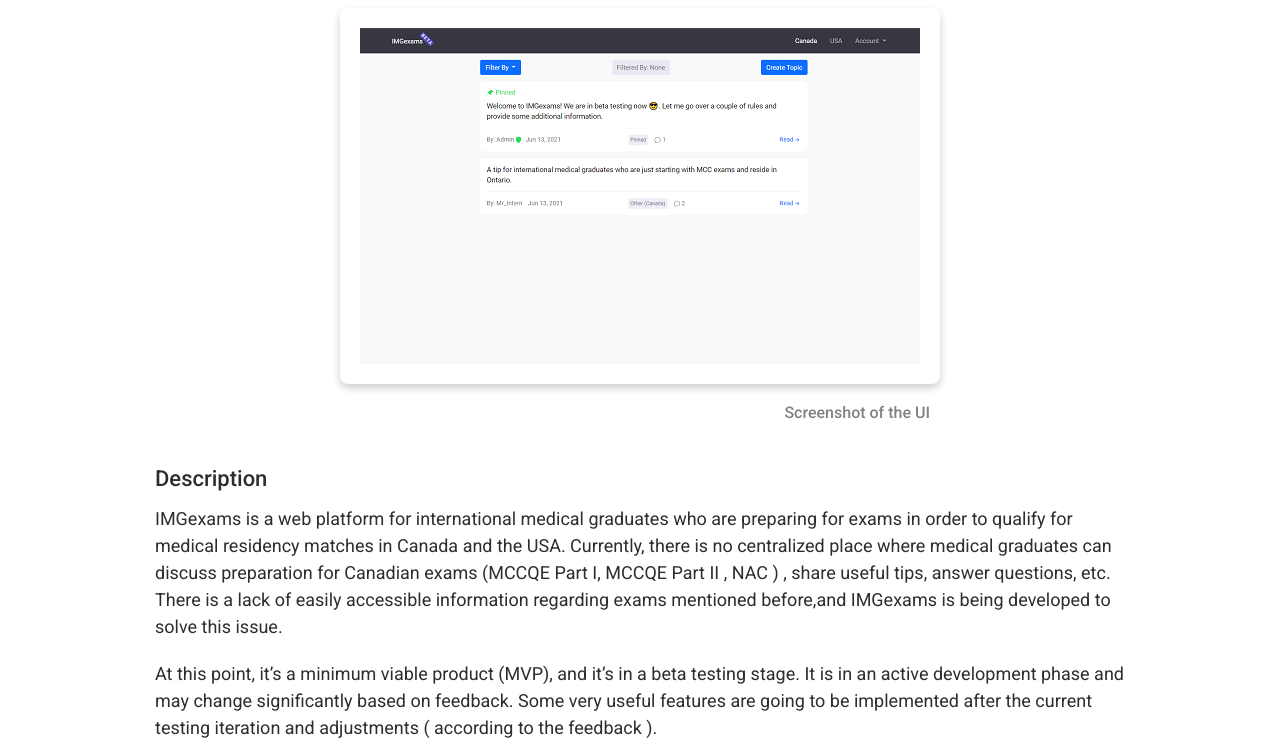
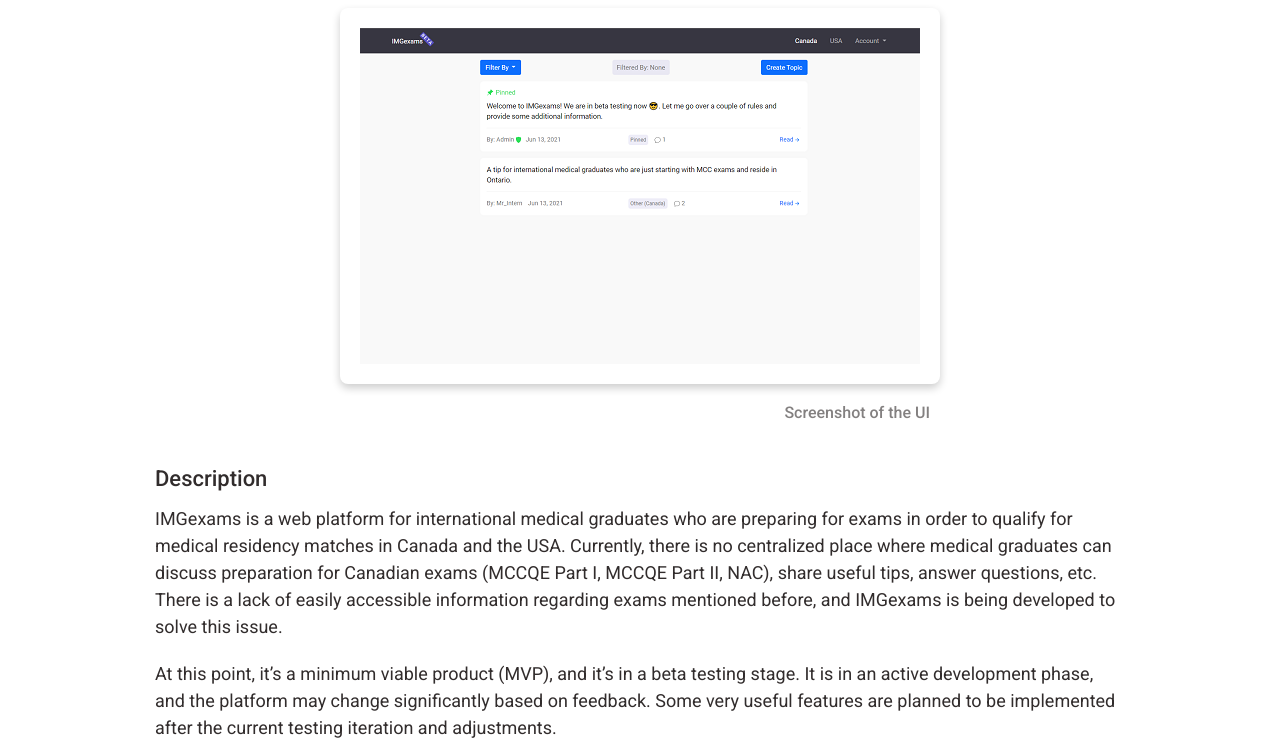
Before and after one commit to SergiiMost/portfolio-new, a website: page pages/imgexams.html in a window 1280 px wide. Shown: the part 214-954 px from the top of the page. Drawn offline with nearby package versions, Linux system fonts and the light colour scheme.

Commit message:
fixed project card

```diff
--- a/pages/imgexams.html
+++ b/pages/imgexams.html
@@ -107,15 +107,15 @@
           <p class="u-mb-2">
             IMGexams is a web platform for international medical graduates who are preparing for exams in order to
             qualify for medical residency matches in Canada and the USA. Currently, there is no centralized place where
-            medical graduates can discuss preparation for Canadian exams (MCCQE Part I, MCCQE Part II , NAC ) , share
+            medical graduates can discuss preparation for Canadian exams (MCCQE Part I, MCCQE Part II, NAC), share
             useful tips, answer questions, etc. There is a lack of easily accessible information regarding exams
-            mentioned before,and IMGexams is being developed to solve this issue.
+            mentioned before, and IMGexams is being developed to solve this issue.
           </p>
 
           <p class="u-mt-2 u-mb-2">
             At this point, it’s a minimum viable product (MVP), and it’s in a beta testing stage. It is in an active
-            development phase and may change significantly based on feedback. Some very useful features are going to be
-            implemented after the current testing iteration and adjustments ( according to the feedback ).
+            development phase, and the platform may change significantly based on feedback. Some very useful features
+            are planned to be implemented after the current testing iteration and adjustments.
           </p>
           <h2 class="project-description__heading--secondary">Conclusion</h2>
           <p>
--- a/scss/sections/_projects.scss
+++ b/scss/sections/_projects.scss
@@ -40,6 +40,7 @@
 
   &__technologies {
     display: flex;
+    flex-wrap: wrap;
   }
 
   &__technology-container {
```
